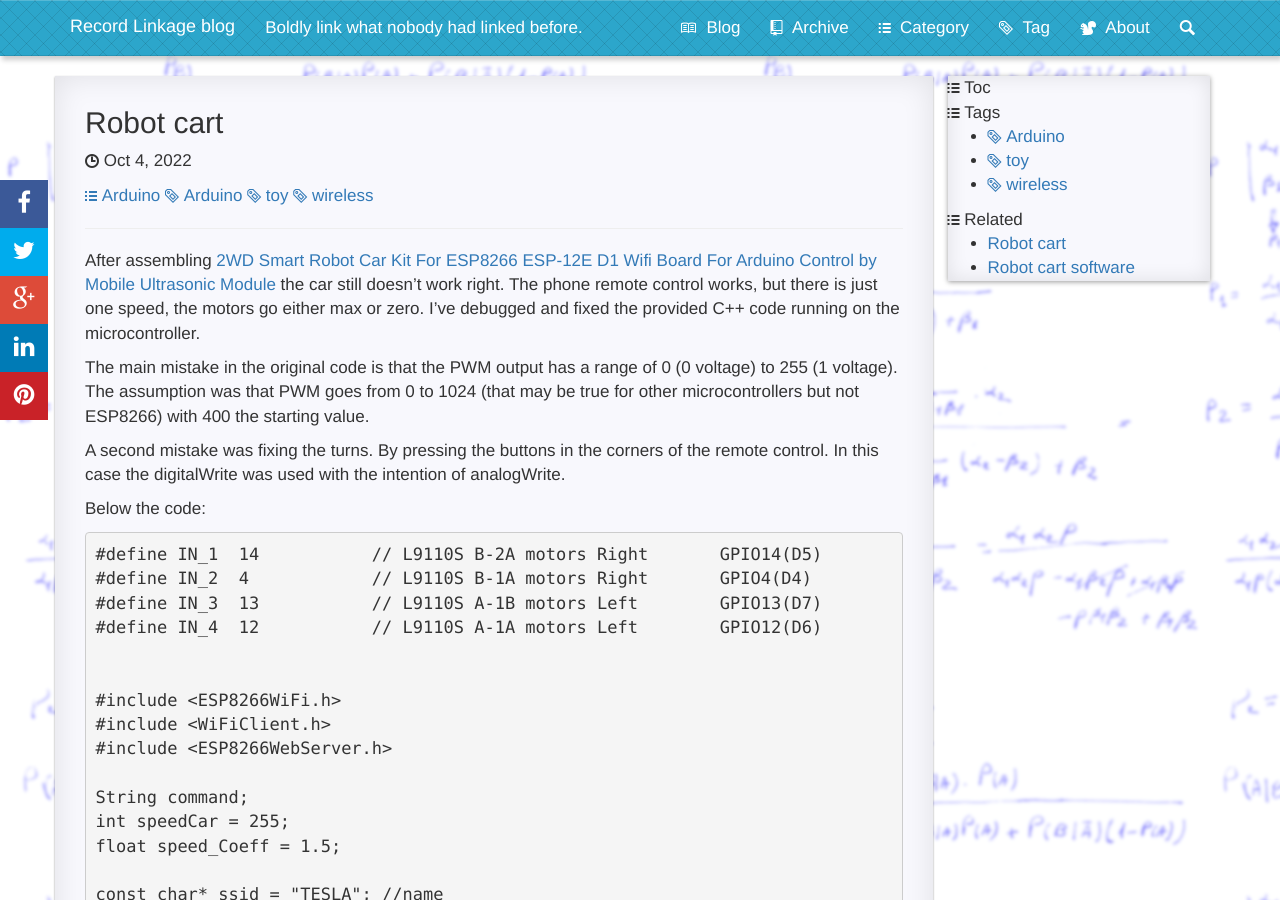
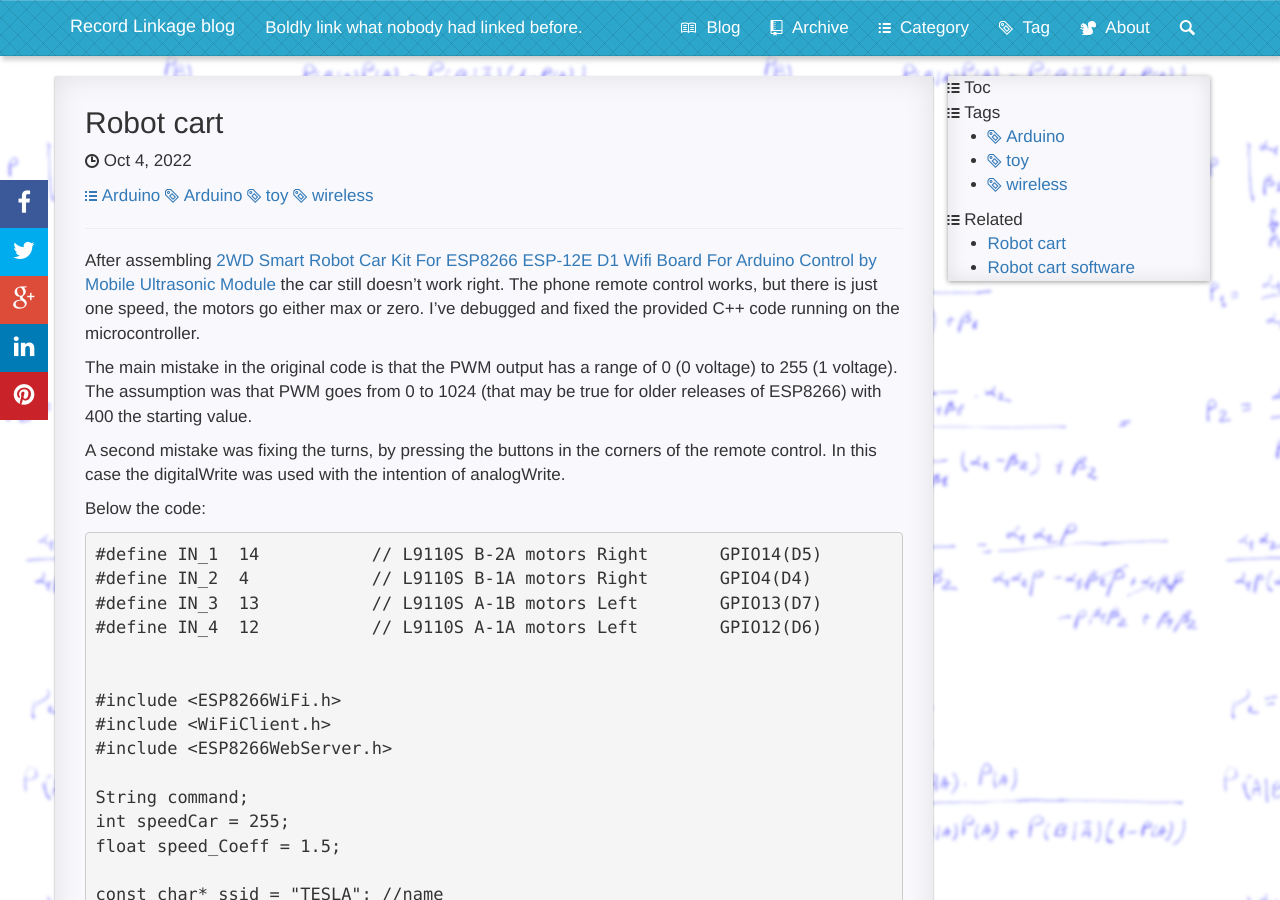
Before and after one commit to RazvanML/reco-link, a Jekyll site: the page built from _posts/2022-10-04-Robot cart fixing code.md, in a window 1280 px wide and 900 px high. Built offline with Jekyll 4.4.1, drawn with Linux system fonts in a browser that asks for light colours; nearby versions of some CDN libraries; our own code applies the rules of GitHub Pages for plain Markdown files; comment, search, counter and statistics services are not loaded.

Commit message:
Update 2022-10-04-Robot cart fixing code.md

```diff
--- a/_posts/2022-10-04-Robot cart fixing code.md
+++ b/_posts/2022-10-04-Robot cart fixing code.md
@@ -9,9 +9,9 @@ After assembling <a href="https://www.aliexpress.com/item/3256802871526756.html"
 
 <!--more-->
 
-The main mistake in the original code is that the PWM output has a range of 0 (0 voltage) to 255 (1 voltage). The assumption was that PWM goes from 0 to 1024 (that may be true for other microcontrollers but not ESP8266) with 400 the starting value.
+The main mistake in the original code is that the PWM output has a range of 0 (0 voltage) to 255 (1 voltage). The assumption was that PWM goes from 0 to 1024 (that may be true for older releases of ESP8266) with 400 the starting value.
 
-A second mistake was fixing the turns. By pressing the buttons in the corners of the remote control. In this case the digitalWrite was used with the intention of analogWrite.
+A second mistake was fixing the turns, by pressing the buttons in the corners of the remote control. In this case the digitalWrite was used with the intention of analogWrite.
 
 Below the code:
 
```
